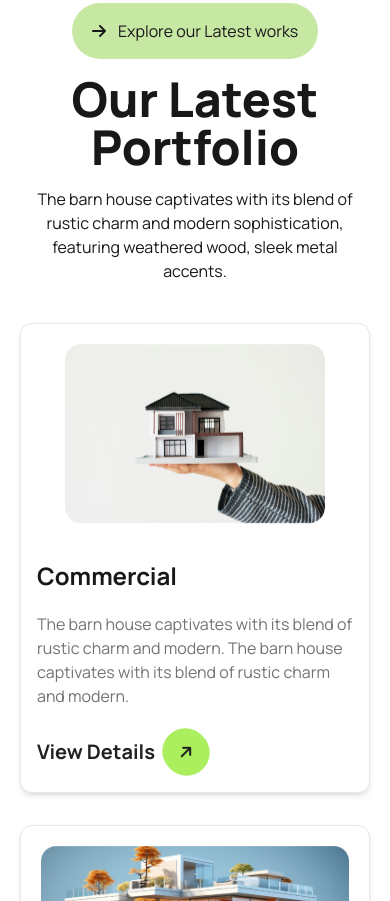
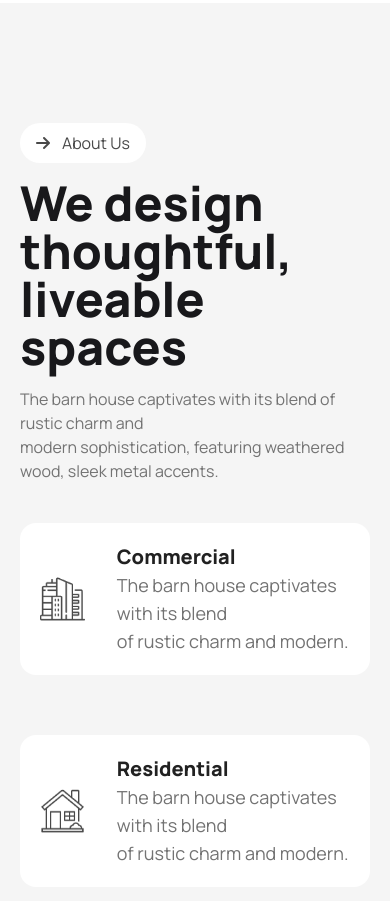
Before and after one commit to rahatflr/B10A3, a plain HTML site: page index.html in a window 390 px wide. Shown: the part 783-1684 px from the top of the page. Drawn offline with nearby package versions, Linux system fonts and the light colour scheme.

Commit message:
We design thoughtful, liveable spaces Part done with responsive.

```diff
--- a/index.html
+++ b/index.html
@@ -164,8 +164,85 @@
         <!-- Design & Work Process Bg gray type section -->
 
 
-        <section>
+        <section class="bg-bg-third py-20 my-20">
+            <!-- About Us Part -->
 
+            <!-- About Mian Section div -->
+            <div class="container mx-auto px-5 py-10 text-center">
+
+                <div class=" flex flex-col lg:flex-row justify-between gap-10">
+                    <!-- Text Div Left -->
+
+
+                    <div class="relative">
+                           <!-- sine img -->
+                         <div class="absolute -top-15 -left-10 hidden lg:block">
+                            <img src="./images/Vector.png" alt="">
+                         </div>
+                         <!-- button -->
+                        <div class="flex pb-4">
+                            <button
+                                class="py-2 px-4 flex items-center text-text-secondary rounded-full gap-3 bg-white"><i
+                                    class="fa-solid fa-arrow-right"></i>About Us</button>
+                        </div>
+
+                        <!-- text div -->
+                        <div>
+                            <h2 class="text-5xl text-start font-black pb-4">We design thoughtful, <br> liveable spaces
+                            </h2>
+                            <p class="text-start text-text-light">The barn house captivates with its blend of rustic
+                                charm and <br>
+                                modern sophistication, featuring weathered wood, sleek metal accents.</p>
+                        </div>
+
+                        <!-- Crad div Main -->
+                        <div class="flex flex-col md:flex-row lg:flex-col items-start gap-5">
+                            <!-- text card div 1 -->
+                            <div class="p-5 bg-white rounded-2xl flex items-center gap-8 mt-10  ">
+
+                                <!-- img -->
+                                <div>
+                                    <img src="./images/commercial.png" alt="">
+                                </div>
+                                <!-- text -->
+                                <div class="text-start">
+                                    <h2 class=" text-xl font-black text-text-primary">Commercial</h2>
+                                    <p class="text-text-light text-lg">The barn house captivates with its blend <br> of rustic charm
+                                        and
+                                        modern.</p>
+                                </div>
+
+                            </div>
+
+                            <!-- text card div 2 -->
+                            <div class="p-5 bg-white rounded-2xl flex items-center gap-8 mt-10  ">
+
+                                <!-- img -->
+                                <div>
+                                    <img src="./images/residential.png" alt="">
+                                </div>
+                                <!-- text -->
+                                <div class="text-start">
+                                    <h2 class=" text-xl font-black text-text-primary">Residential</h2>
+                                    <p class="text-text-light text-lg">The barn house captivates with its blend <br> of rustic charm
+                                        and
+                                        modern.</p>
+                                </div>
+
+                            </div>
+                        </div>
+                    </div>
+
+
+                    <!-- Picture Div Right -->
+                    <div>
+                        <figure>
+                            <img class=" w-full rounded-2xl" src="./images/Rectangle.png" alt="">
+                        </figure>
+                    </div>
+                </div>
+
+            </div>
         </section>
 
 
@@ -494,7 +571,8 @@
                     <a class="  text-xl font-bold">Book Consult</a>
                 </div>
                 <div>
-                        <i class=" text-xs p-4 bg-text-primary text-white rounded-full -rotate-45 fa-solid fa-arrow-right"></i>
+                    <i
+                        class=" text-xs p-4 bg-text-primary text-white rounded-full -rotate-45 fa-solid fa-arrow-right"></i>
                 </div>
 
             </div>
```
Lines whose indentation alone changed are shown as unchanged.
